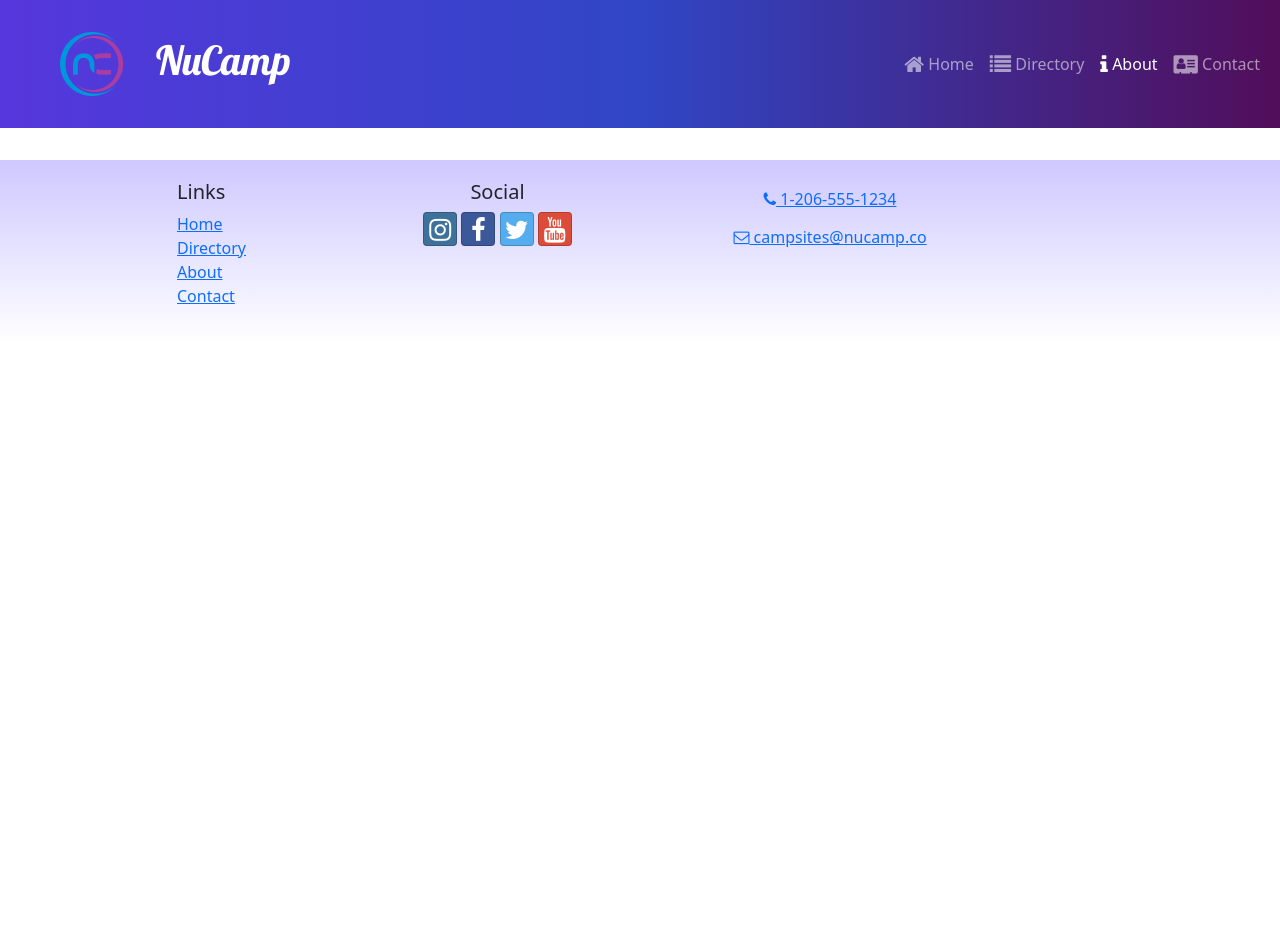
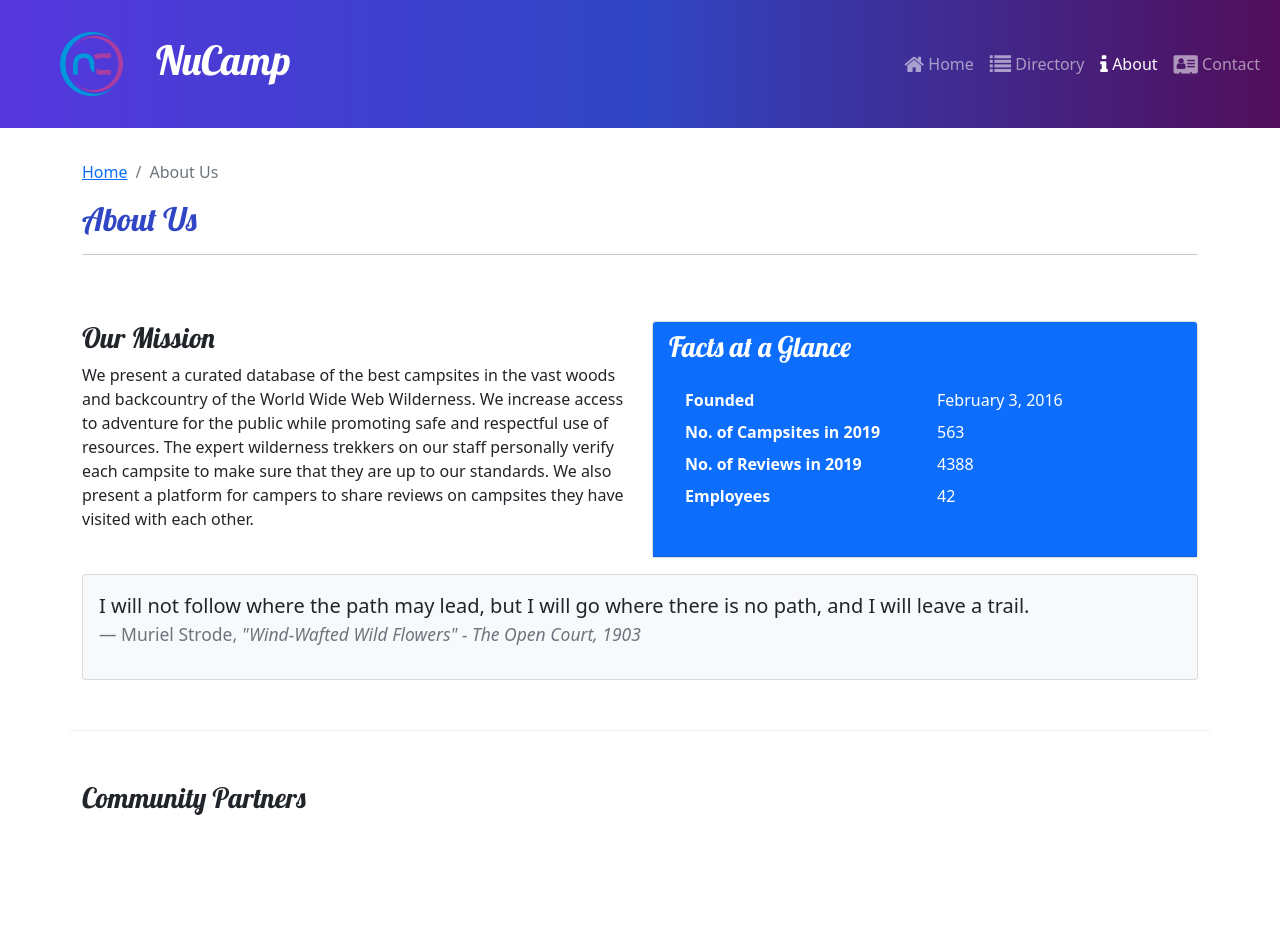
Before and after one commit to rhondashepp/gitrep, a React (Create React App) app in the folder NucampFolder/WebDev/3-React/nucampsite/: page /about in a window 1280 px wide. Shown: the top 952 px of the page. Before the commit the page ends 800 px from the top, so only its background shows below. Built offline with nearby package versions, Linux system fonts and the light colour scheme.

Commit message:
AnimatedDisplayCard

```diff
--- a/NucampFolder/WebDev/3-React/nucampsite/src/App.js
+++ b/NucampFolder/WebDev/3-React/nucampsite/src/App.js
@@ -1,24 +1,23 @@
-import { Routes, Route } from 'react-router-dom';
-import ContactPage from './pages/ContactPage';
-import HomePage from './pages/HomePage';
-import Header from './components/Header';
-import Footer from './components/Footer';
-import CampsitesDirectoryPage from './pages/CampsitesDirectoryPage';
-import './App.css';
-import CampsiteDetailPage from './pages/CampsiteDetailPage';
+import { Routes, Route } from "react-router-dom";
+import ContactPage from "./pages/ContactPage";
+import HomePage from "./pages/HomePage";
+import Header from "./components/Header";
+import Footer from "./components/Footer";
+import CampsitesDirectoryPage from "./pages/CampsitesDirectoryPage";
+import "./App.css";
+import CampsiteDetailPage from "./pages/CampsiteDetailPage";
+import AboutPage from "./pages/AboutPage";
 
 function App() {
   return (
-        <div className='App'>
+    <div className="App">
       <Header />
       <Routes>
-                <Route path='/' element={<HomePage />} />
-                <Route path='contact' element={<ContactPage />} />
-                <Route path='directory' element={<CampsitesDirectoryPage />} />
-                <Route
-                    path='directory/:campsiteId'
-                    element={<CampsiteDetailPage />}
-                />
+        <Route path="/" element={<HomePage />} />
+        <Route path="contact" element={<ContactPage />} />
+        <Route path="directory" element={<CampsitesDirectoryPage />} />
+        <Route path="about" element={<AboutPage />} />
+        <Route path="directory/:campsiteId" element={<CampsiteDetailPage />} />
       </Routes>
       <Footer />
     </div>
--- /dev/null
+++ b/NucampFolder/WebDev/3-React/nucampsite/src/features/display/AnimatedDisplayCard.js
@@ -0,0 +1,32 @@
+import { useState, useEffect } from "react";
+import { Card, CardImg, CardText, CardBody, CardTitle } from "reactstrap";
+import { useSpring, animated } from "react-spring";
+
+const AnimatedDisplayCard = ({ item }) => {
+  const { image, name, description } = item;
+  const [toggle, setToggle] = useState(false);
+
+  const animatedStyle = useSpring({
+    opacity: toggle ? 1 : 0,
+    transform: toggle ? "scale(1,1)" : "scale(1,0)",
+    config: { duration: 500 },
+  });
+
+  useEffect(() => {
+    setToggle(true);
+  }, []);
+
+  return (
+    <animated.div style={animatedStyle}>
+      <Card>
+        <CardImg src={image} alt={name} />
+        <CardBody>
+          <CardTitle>{name}</CardTitle>
+          <CardText>{description}</CardText>
+        </CardBody>
+      </Card>
+    </animated.div>
+  );
+};
+
+export default AnimatedDisplayCard;
--- a/NucampFolder/WebDev/3-React/nucampsite/src/features/display/DisplayList.js
+++ b/NucampFolder/WebDev/3-React/nucampsite/src/features/display/DisplayList.js
@@ -1,18 +1,26 @@
-import { Col, Row } from 'reactstrap';
-import DisplayCard from './DisplayCard';
-import { selectFeaturedCampsite } from '../campsites/campsitesSlice';
-import { selectFeaturedPromotion } from '../promotions/promotionsSlice';
+import { Row, Col } from "reactstrap";
+//import DisplayCard from "./DisplayCard";
+import AnimatedDisplayCard from './AnimatedDisplayCard';
+import { selectFeaturedCampsite } from "../campsites/campsitesSlice";
+import { selectFeaturedPromotion } from "../promotions/promotionsSlice";
+import { selectFeaturedPartner } from "../partners/partnersSlice";
 
 const DisplayList = () => {
-    const items = [selectFeaturedCampsite(), selectFeaturedPromotion()];
+  const items = [
+    selectFeaturedCampsite(),
+    selectFeaturedPromotion(),
+    selectFeaturedPartner(),
+  ];
 
   return (
     <Row>
       {items.map((item, idx) => {
         return (
-                    <Col md className='m-1' key={idx}>
-                        <DisplayCard item={item} />
+          item && (
+          <Col md className="m-1" key={idx}>
+            <AnimatedDisplayCard item={item} />
           </Col>
+          )
         );
       })}
     </Row>
--- /dev/null
+++ b/NucampFolder/WebDev/3-React/nucampsite/src/features/partners/Partner.js
@@ -0,0 +1,17 @@
+const Partner = ({ partner }) => {
+    if (partner) {
+      const { image, name, description } = partner;
+      return (
+        <>
+          <img src={image} alt={name} style={{ width: "150px" }} />
+          <div className="m-4">
+            <h5 className="fw-bold">{name}</h5>
+            {description}
+          </div>
+        </>
+      );
+    }
+    return null;
+  };
+
+  export default Partner;
--- /dev/null
+++ b/NucampFolder/WebDev/3-React/nucampsite/src/features/partners/PartnersList.js
@@ -0,0 +1,20 @@
+import { Col } from "reactstrap";
+import Partner from "./Partner";
+import { selectAllPartners } from "./partnersSlice";
+
+const PartnersList=()=> {
+    const partners=selectAllPartners();
+    return (
+        <Col className='mt-4'>
+            {partners.map((partner) => {
+                return (
+                    <div className="d-flex mb-5" key={partner.id}>
+
+                    </div>
+                );
+            })}
+        </Col>
+    );
+};
+
+export default PartnersList;
--- /dev/null
+++ b/NucampFolder/WebDev/3-React/nucampsite/src/features/partners/partnersSlice.js
@@ -0,0 +1,10 @@
+
+import {PARTNERS} from "../../app/shared/PARTNERS";
+
+export const selectAllPartners = () => {
+    return PARTNERS;
+};
+
+export const selectFeaturedPartner = () => {
+    return PARTNERS.find((partner) =>partner.featured);
+};
--- /dev/null
+++ b/NucampFolder/WebDev/3-React/nucampsite/src/pages/AboutPage.js
@@ -0,0 +1,71 @@
+import { Col, Row, Container, Card, CardBody, CardHeader } from "reactstrap";
+import SubHeader from "../components/SubHeader";
+import PartnersList from "../features/partners/PartnersList";
+
+const AboutPage = () => {
+  return (
+    <Container>
+      <SubHeader current="About Us" />
+      <Row className="row-content">
+        <Col sm="6">
+          <h3>Our Mission</h3>
+          <p>
+            We present a curated database of the best campsites in the vast
+            woods and backcountry of the World Wide Web Wilderness. We increase
+            access to adventure for the public while promoting safe and
+            respectful use of resources. The expert wilderness trekkers on our
+            staff personally verify each campsite to make sure that they are up
+            to our standards. We also present a platform for campers to share
+            reviews on campsites they have visited with each other.
+          </p>
+        </Col>
+        <Col sm="6">
+          <Card>
+            <CardHeader className="bg-primary text-white">
+              <h3>Facts at a Glance</h3>
+              <CardBody>
+                <dl className="row">
+                  <dt className="col-6">Founded</dt>
+                  <dd className="col-6">February 3, 2016</dd>
+                  <dt className="col-6">No. of Campsites in 2019</dt>
+                  <dd className="col-6">563</dd>
+                  <dt className="col-6">No. of Reviews in 2019</dt>
+                  <dd className="col-6">4388</dd>
+                  <dt className="col-6">Employees</dt>
+                  <dd className="col-6">42</dd>
+                </dl>
+              </CardBody>
+            </CardHeader>
+          </Card>
+        </Col>
+        <Col>
+          <Card className="bg-light mt-3">
+            <CardBody>
+              <blockquote className="blockquote">
+                <p>
+                  I will not follow where the path may lead, but I will go where
+                  there is no path, and I will leave a trail.
+                </p>
+                <footer className="blockquote-footer">
+                  Muriel Strode,{" "}
+                  <cite title="Source Title">
+                    "Wind-Wafted Wild Flowers" - The Open Court, 1903
+                  </cite>
+                </footer>
+              </blockquote>
+            </CardBody>
+          </Card>
+        </Col>
+      </Row>
+
+      <Row className="row-content">
+        <Col xs="12">
+          <h3> Community Partners</h3>
+        </Col>
+        <PartnersList />
+      </Row>
+    </Container>
+  );
+};
+
+export default AboutPage;
--- a/NucampFolder/WebDev/3-React/nucampsite/src/pages/CampsiteDetailPage.js
+++ b/NucampFolder/WebDev/3-React/nucampsite/src/pages/CampsiteDetailPage.js
@@ -1,11 +1,10 @@
-import CommentsList from '../features/comments/CommentsList';
-import { Container, Row } from 'reactstrap';
-import { useParams } from 'react-router-dom';
-import { selectCampsiteById } from '../features/campsites/campsitesSlice';
-import CampsiteDetail from '../features/campsites/CampsiteDetail';
-import SubHeader from '../components/SubHeader';
+import { Container, Row } from "reactstrap";
+import { useParams } from "react-router-dom";
+import { selectCampsiteById } from "../features/campsites/campsitesSlice";
+import CampsiteDetail from "../features/campsites/CampsiteDetail";
+import SubHeader from "../components/SubHeader";
 
-const CampsitesDirectoryPage = () => {
+const CampsiteDetailPage = () => {
   const { campsiteId } = useParams();
   const campsite = selectCampsiteById(campsiteId);
   return (
@@ -13,10 +12,9 @@
       <SubHeader current={campsite.name} detail={true} />
       <Row>
         <CampsiteDetail campsite={campsite} />
-                <CommentsList campsiteId={campsiteId} />
       </Row>
     </Container>
   );
 };
 
-export default CampsitesDirectoryPage;
+export default CampsiteDetailPage;
--- a/NucampFolder/WebDev/3-React/nucampsite/src/pages/CampsitesDirectoryPage.js
+++ b/NucampFolder/WebDev/3-React/nucampsite/src/pages/CampsitesDirectoryPage.js
@@ -3,23 +3,31 @@
 import CampsitesList from "../features/campsites/CampsitesList";
 import { selectCampsiteById } from "../features/campsites/campsitesSlice";
 import { useState } from "react";
+import SubHeader from "../components/SubHeader";
 
 const CampsitesDirectoryPage = () => {
-  const [campsiteId, setCampsiteId] = useState(0);
-  const selectedCampsite = selectCampsiteById(campsiteId);
+  // const [campsiteId, setCampsiteId] = useState(0);
+  // const selectedCampsite = selectCampsiteById(campsiteId);
 
   return (
+    // <Container>
+    //   <Row>
+    //     <Col sm="5" md="7">
+    //       <CampsitesList setCampsiteId={setCampsiteId} />
+    //     </Col>
+    //     <Col sm="7" md="5">
+    //       <CampsiteDetail campsite={selectedCampsite} />
+    //     </Col>
+    //   </Row>
+    // </Container>
+
     <Container>
-      <Row>
-        <Col sm="5" md="7">
-          <CampsitesList setCampsiteId={setCampsiteId} />
-        </Col>
-        <Col sm="7" md="5">
-          <CampsiteDetail campsite={selectedCampsite} />
-        </Col>
-      </Row>
+      <SubHeader current="Directory" />
+      <CampsitesList />
     </Container>
   );
 };
 
+
+
 export default CampsitesDirectoryPage;
--- a/NucampFolder/WebDev/3-React/nucampsite/src/pages/HomePage.js
+++ b/NucampFolder/WebDev/3-React/nucampsite/src/pages/HomePage.js
@@ -1,9 +1,12 @@
 import { Container } from 'reactstrap';
 import DisplayList from '../features/display/DisplayList';
+import SubHeader from "../components/SubHeader";
+
 
 const HomePage = () => {
     return (
         <Container>
+            <SubHeader current="Home" />
             <DisplayList />
         </Container>
     );
```
Lines whose indentation alone changed are shown as unchanged.
